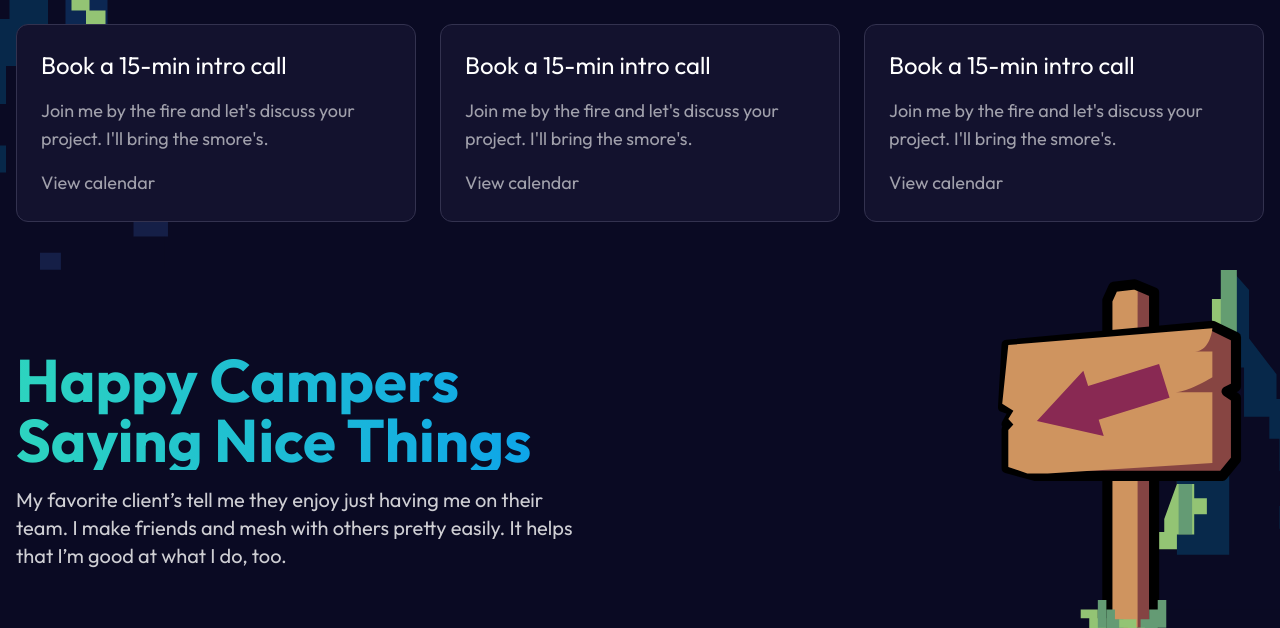
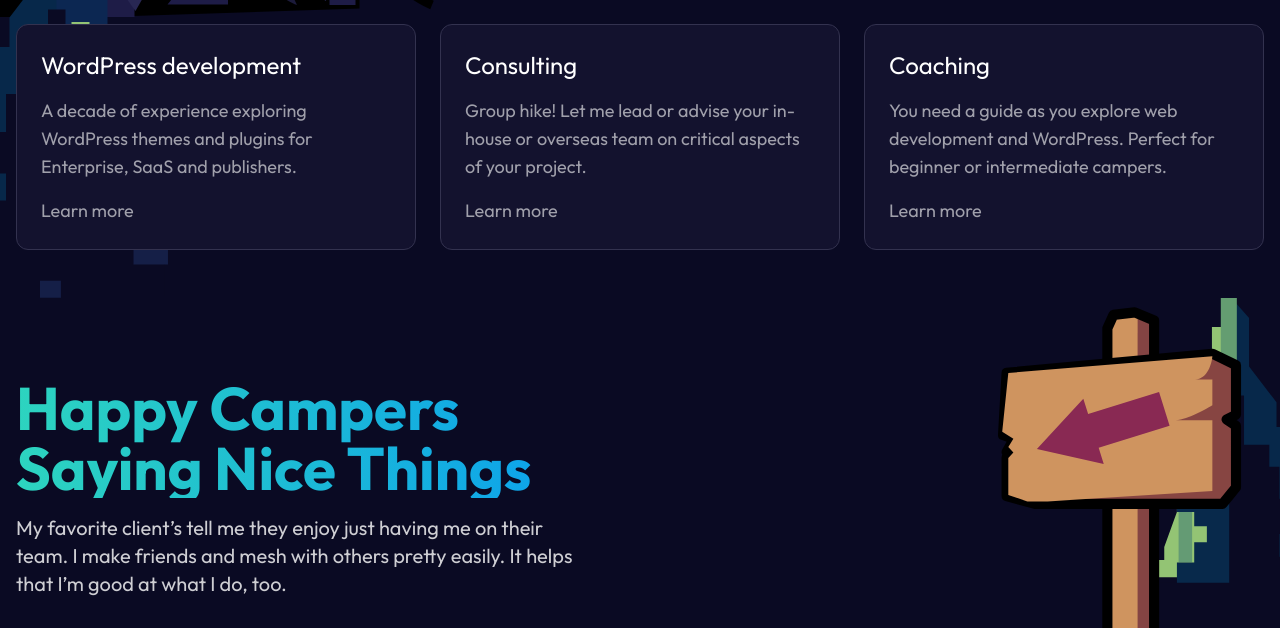
Before and after one commit to joseph-farruggio/joeyfarruggio.com2024, an Astro site: page / in a window 1280 px wide. Shown: the part 1025-1653 px from the top of the page. Built offline with nearby package versions, Linux system fonts and the light colour scheme; Astro itself is replaced by a stand-in of ours.

Commit message:
Card contnet

```diff
--- a/src/pages/index.astro
+++ b/src/pages/index.astro
@@ -219,22 +219,22 @@
 
 				<div class="relative z-10 lg:grid lg:grid-cols-3 lg:gap-6">
 					<Card
-						title="Book a 15-min intro call"
-						body="Join me by the fire and let's discuss your project. I'll bring the smore's."
-						cta="View calendar"
-						href="https://calendly.com/ryanfiller/15min"
+						title="WordPress development"
+						body="A decade of experience exploring WordPress themes and plugins for Enterprise, SaaS and publishers."
+						cta="Learn more"
+						href="#"
 					/>
 					<Card
-						title="Book a 15-min intro call"
-						body="Join me by the fire and let's discuss your project. I'll bring the smore's."
-						cta="View calendar"
-						href="https://calendly.com/ryanfiller/15min"
+						title="Consulting"
+						body="Group hike! Let me lead or advise your in-house or overseas team on critical aspects of your project."
+						cta="Learn more"
+						href="#"
 					/>
 					<Card
-						title="Book a 15-min intro call"
-						body="Join me by the fire and let's discuss your project. I'll bring the smore's."
-						cta="View calendar"
-						href="https://calendly.com/ryanfiller/15min"
+						title="Coaching"
+						body="You need a guide as you explore web development and WordPress. Perfect for beginner or intermediate campers."
+						cta="Learn more"
+						href="#"
 					/>
 				</div>
 			</div>
```
